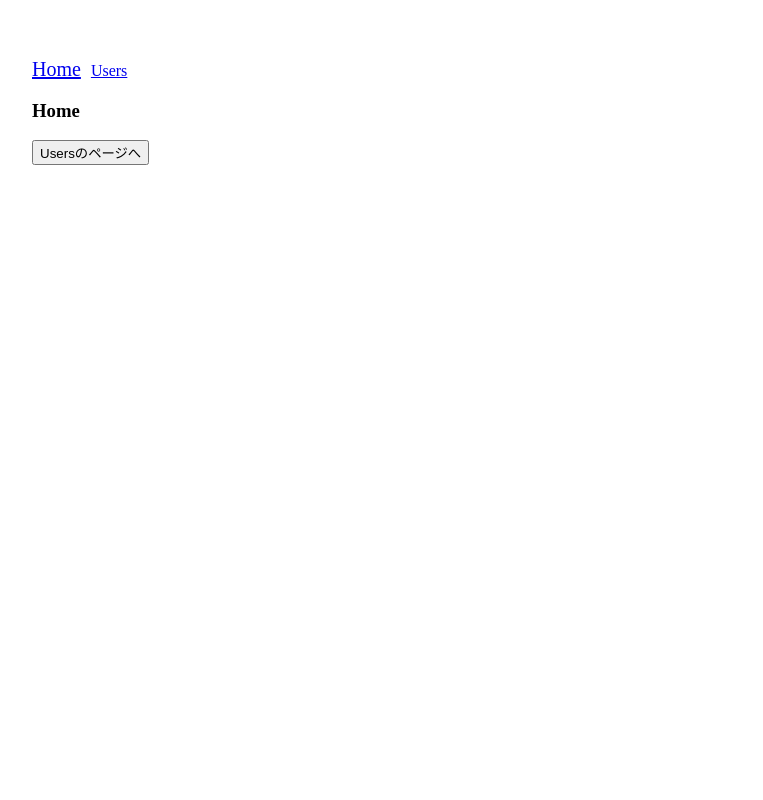
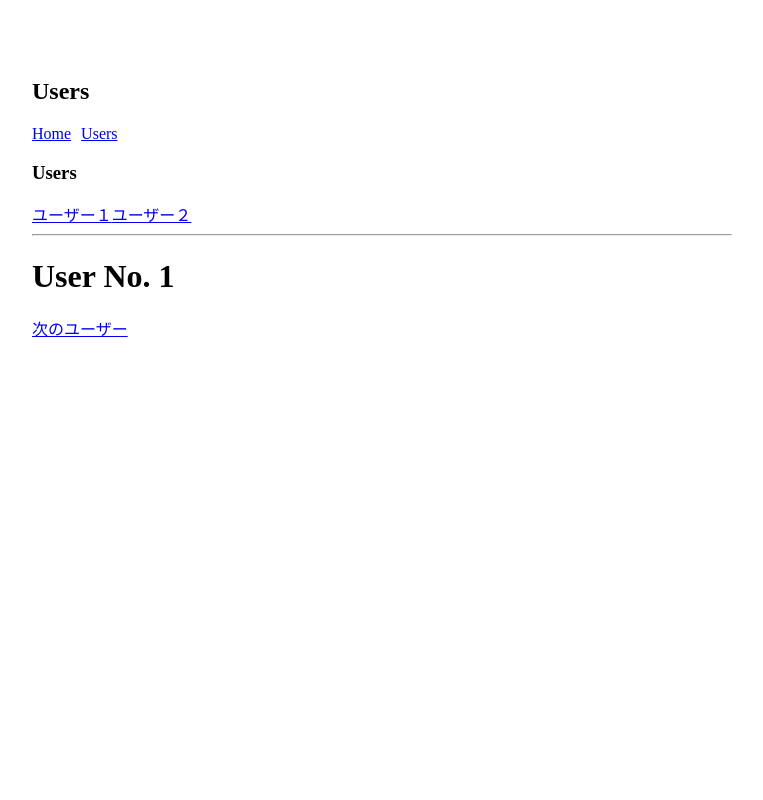
Before and after one commit to kaitoharuoka/udemy-vue.js, a Vue app: page /users/1 in a window 1280 px wide. Shown: the top 800 px of the page, without its empty margins (258-1021 px from the left). Built offline with nearby package versions, Linux system fonts and the light colour scheme.

Commit message:
3/13の変更

```diff
--- a/src/App.vue
+++ b/src/App.vue
@@ -1,29 +1,34 @@
 <template>
   <div style="width: 700px; margin: auto; padding-top: 50px;">
-    <nav>
-      <router-link
-      to="/"
-      active-class="link--active"
-      exact
-      class="link"
-      >Home</router-link>
-      <router-link
-      to="/users"
-      active-class="link--active"
-      exact
-      class="link"
-      >Users</router-link>
-    </nav>
-    <router-view></router-view>
+    <router-view name="header"></router-view>
+    <transition
+      name="fade"
+      mode="out-in"
+      @before-enter="beforeEnter"
+    >
+      <router-view></router-view>
+    </transition>
   </div>
 </template>
 
+<script>
+export default {
+  methods: {
+    beforeEnter() {
+      this.$root.$emit("triggerScroll");
+    }
+  }
+};
+</script>
+
 
 <style scoped>
-  .link {
-    margin-right: 10px;
-  }
-  .link--active {
-    font-size: 20px;
-  }
+.fade-enter,
+.fade-leave-to {
+  opacity: 0;
+}
+.fade-enter-active,
+.fade-leave-active {
+  transition: opacity 0.5s;
+}
 </style>
--- a/src/components/ComponentA.vue
+++ /dev/null
@@ -1,3 +0,0 @@
-<template>
-  <div>ComponentA</div>
-</template>
--- a/src/components/ComponentB.vue
+++ /dev/null
@@ -1,3 +0,0 @@
-<template>
-  <div>ComponentB</div>
-</template>
--- /dev/null
+++ b/src/components/HelloWorld.vue
@@ -0,0 +1,58 @@
+<template>
+  <div class="hello">
+    <h1>{{ msg }}</h1>
+    <p>
+      For a guide and recipes on how to configure / customize this project,<br>
+      check out the
+      <a href="https://cli.vuejs.org" target="_blank" rel="noopener">vue-cli documentation</a>.
+    </p>
+    <h3>Installed CLI Plugins</h3>
+    <ul>
+      <li><a href="https://github.com/vuejs/vue-cli/tree/dev/packages/%40vue/cli-plugin-babel" target="_blank" rel="noopener">babel</a></li>
+      <li><a href="https://github.com/vuejs/vue-cli/tree/dev/packages/%40vue/cli-plugin-eslint" target="_blank" rel="noopener">eslint</a></li>
+    </ul>
+    <h3>Essential Links</h3>
+    <ul>
+      <li><a href="https://vuejs.org" target="_blank" rel="noopener">Core Docs</a></li>
+      <li><a href="https://forum.vuejs.org" target="_blank" rel="noopener">Forum</a></li>
+      <li><a href="https://chat.vuejs.org" target="_blank" rel="noopener">Community Chat</a></li>
+      <li><a href="https://twitter.com/vuejs" target="_blank" rel="noopener">Twitter</a></li>
+      <li><a href="https://news.vuejs.org" target="_blank" rel="noopener">News</a></li>
+    </ul>
+    <h3>Ecosystem</h3>
+    <ul>
+      <li><a href="https://router.vuejs.org" target="_blank" rel="noopener">vue-router</a></li>
+      <li><a href="https://vuex.vuejs.org" target="_blank" rel="noopener">vuex</a></li>
+      <li><a href="https://github.com/vuejs/vue-devtools#vue-devtools" target="_blank" rel="noopener">vue-devtools</a></li>
+      <li><a href="https://vue-loader.vuejs.org" target="_blank" rel="noopener">vue-loader</a></li>
+      <li><a href="https://github.com/vuejs/awesome-vue" target="_blank" rel="noopener">awesome-vue</a></li>
+    </ul>
+  </div>
+</template>
+
+<script>
+export default {
+  name: 'HelloWorld',
+  props: {
+    msg: String
+  }
+}
+</script>
+
+<!-- Add "scoped" attribute to limit CSS to this component only -->
+<style scoped>
+h3 {
+  margin: 40px 0 0;
+}
+ul {
+  list-style-type: none;
+  padding: 0;
+}
+li {
+  display: inline-block;
+  margin: 0 10px;
+}
+a {
+  color: #42b983;
+}
+</style>
--- a/src/main.js
+++ b/src/main.js
@@ -1,10 +1,10 @@
-import Vue from 'vue';
-import App from './App.vue';
+import Vue from "vue";
+import App from "./App.vue";
 import router from "./router";
 
 Vue.config.productionTip = false;
 
 new Vue({
-  router: router,
-  render: h => h(App),
-}).$mount('#app')
+  router,
+  render: h => h(App)
+}).$mount("#app");
--- a/src/router.js
+++ b/src/router.js
@@ -1,23 +1,62 @@
-import Vue from 'vue';
-import Router from 'vue-router';
-import Home from "./views/Home.vue";
-import Users from "./views/Users.vue";
-import UsersPosts from "./views/UsersPosts.vue";
-import UsersProfile from "./views/UsersProfile.vue";
+import Vue from "vue";
+import Router from "vue-router";
+const Home = () => import(/* webpackChunkName: "Home" */ "./views/Home.vue");
+const Users = () => import(/* webpackChunkName: "Users" */ "./views/Users.vue");
+const UsersPosts = () =>
+  import(/* webpackChunkName: "UsersPosts" */ "./views/UsersPosts.vue");
+const UsersProfile = () =>
+  import(/* webpackChunkName: "UsersProfile" */ "./views/UsersProfile.vue");
+const HeaderHome = () =>
+  import(/* webpackChunkName: "HeaderHome" */ "./views/HeaderHome.vue");
+const HeaderUsers = () =>
+  import(/* webpackChunkName: "HeaderUsers" */ "./views/HeaderUsers.vue");
 
 Vue.use(Router);
 
 export default new Router({
-  //mode: "hisrory",
-  routes: [{ path: "/", component: Home},
-  {
-    path: "/users/:id",
-    component: Users,
-    props: true,
-    children: [
-    { path: "posts", component: UsersPosts},
-    { path: "profile", component: UsersProfile}
-  ]
- }
-]
+  mode: "history",
+  routes: [
+    {
+      path: "/",
+      components: {
+        default: Home,
+        header: HeaderHome
+      }
+    },
+    {
+      path: "/users/:id",
+      components: {
+        default: Users,
+        header: HeaderUsers
+      },
+      props: {
+        default: true,
+        header: false
+      },
+      children: [
+        { path: "posts", component: UsersPosts },
+        { path: "profile", component: UsersProfile, name: "users-id-profile" }
+      ]
+    },
+    {
+      path: "*",
+      redirect: "/"
+    }
+  ],
+  scrollBehavior(to, from, savedPosition) {
+    return new Promise(resolve => {
+      this.app.$root.$once("triggerScroll", () => {
+        let position = { x: 0, y: 0 };
+        if (savedPosition) {
+          position = savedPosition;
+        }
+        if (to.hash) {
+          position = {
+            selector: to.hash
+          };
+        }
+        resolve(position);
+      });
+    });
+  }
 });
--- /dev/null
+++ b/src/views/HeaderHome.vue
@@ -0,0 +1,26 @@
+<template>
+  <nav>
+    <h2>Home</h2>
+    <router-link
+      to="/"
+      active-class="link--active"
+      exact
+      class="link"
+    >Home</router-link>
+    <router-link
+      :to="{ name: 'users-id-profile', params: { id: 1 }, query: { lang: 'ja', page: 2 }, hash: '#next-user' }"
+      active-class="link--active"
+      exact
+      class="link"
+    >Users</router-link>
+  </nav>
+</template>
+
+<style scoped>
+.link {
+  margin-right: 10px;
+}
+.link--active {
+  font-size: 20px;
+}
+</style>
--- /dev/null
+++ b/src/views/HeaderUsers.vue
@@ -0,0 +1,26 @@
+<template>
+  <nav>
+    <h2>Users</h2>
+    <router-link
+      to="/"
+      active-class="link--active"
+      exact
+      class="link"
+    >Home</router-link>
+    <router-link
+      to="/users"
+      active-class="link--active"
+      exact
+      class="link"
+    >Users</router-link>
+  </nav>
+</template>
+
+<style scoped>
+.link {
+  margin-right: 10px;
+}
+.link--active {
+  font-size: 20px;
+}
+</style>
--- a/src/views/Home.vue
+++ b/src/views/Home.vue
@@ -1,7 +1,7 @@
 <template>
   <div>
     <h3>Home</h3>
-    <button @click="toUsers">Usersのページへ</button>
+    <button @click="toUsers">Usersのページに行く</button>
   </div>
 </template>
 
@@ -9,7 +9,10 @@
 export default {
   methods: {
     toUsers() {
-      this.$router.push({ path: "users" });
+      this.$router.push({
+        name: "users-id-profile",
+        params: { id: 1 }
+      });
     }
   }
 };
--- a/src/views/Users.vue
+++ b/src/views/Users.vue
@@ -1,12 +1,18 @@
 <template>
   <div>
     <h3>Users</h3>
-    <router-link to="/user/1">ユーザー１</router-link>
-    <router-link to="/user/2">ユーザー２</router-link>
+    <router-link to="/users/1">ユーザー１</router-link>
+    <router-link to="/users/2">ユーザー２</router-link>
     <hr>
     <h1>User No. {{ id }}</h1>
-    <router-link :to="'/users/' + (Number(id) + 1 ) + '/profile' ">次のユーザー</router-link>
+    <router-link :to="'/users/' + (Number(id) + 1 ) + '/profile?lang=ja#next-user' ">次のユーザー</router-link>
     <router-view></router-view>
+    <div style="height: 700px;"></div>
+    <router-link
+      id="next-user"
+      :to="{ name: 'users-id-profile', params: { id: Number(id) + 1 }, query: { lang: 'ja', page: 2 }, hash: '#next-user' }"
+    >次のユーザー</router-link>
+    <div style="height: 1400px;"></div>
   </div>
 </template>
 
--- a/src/views/UsersPosts.vue
+++ b/src/views/UsersPosts.vue
@@ -1,5 +1,5 @@
 <template>
   <div>
-    <h2>ユーザーのプロフィール</h2>
+    <h2>ユーザーの投稿</h2>
   </div>
 </template>
--- a/src/views/UsersProfile.vue
+++ b/src/views/UsersProfile.vue
@@ -1,5 +1,5 @@
 <template>
   <div>
-    <h2>ユーザーの投稿</h2>
+    <h2>ユーザーのプロフィール</h2>
   </div>
 </template>
```
